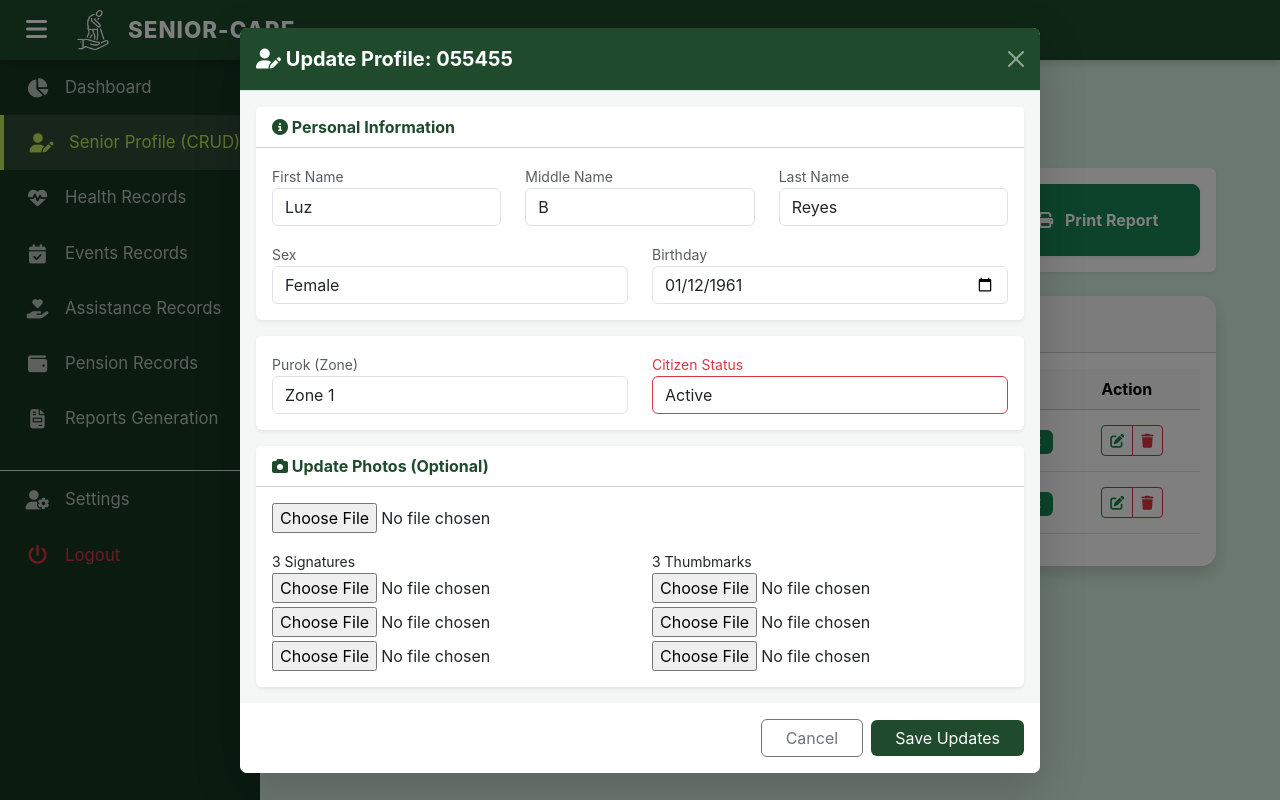
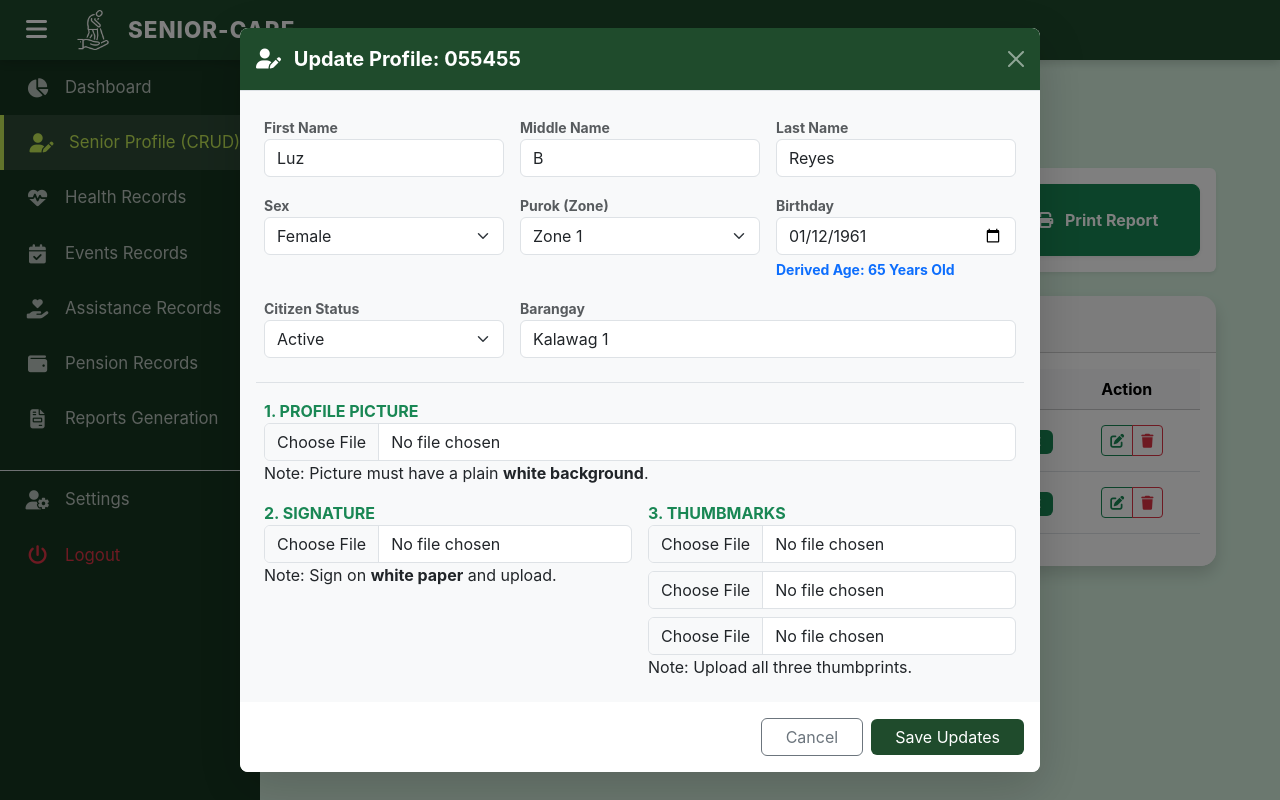
Before and after one commit to clemmarcella-IT/senoirCAre, a PHP site: page /profiling.php in a window 1280 px wide, after a click that opens the changed part. Run offline with PHP 8.4, Linux system fonts and the light colour scheme; a user stored in the database is signed in; data comes from the database, SQL or seed files in the repository; some libraries are stand-ins or nearby versions.

Commit message:
registration edit

```diff
--- a/admin/includes/senior_modals.php
+++ b/admin/includes/senior_modals.php
@@ -1,98 +1,95 @@
 <!-- EDIT MODAL FORM -->
 <div class="modal fade" id="edit_<?php echo $id; ?>" tabindex="-1" role="dialog" aria-hidden="true">
-    <div class="modal-dialog modal-lg modal-dialog-centered" role="document">
+    <div class="modal-dialog modal-lg modal-dialog-centered modal-dialog-scrollable" role="document">
         <div class="modal-content border-0 shadow-lg">
 
-            <!-- Modal Header -->
-            <div class="modal-header text-white" style="background-color: #1F4B2C;">
-                <h5 class="modal-title fw-bold"><i class="fa fa-user-edit mr-2"></i> Update Profile: <?php echo $id; ?></h5>
+            <!-- Modal Header: Matching Registration Style -->
+            <div class="modal-header text-white py-3" style="background-color: #1F4B2C;">
+                <h5 class="modal-title fw-bold"><i class="fa fa-user-edit me-2"></i> Update Profile: <?php echo $id; ?></h5>
                 <button type="button" class="btn-close btn-close-white" data-bs-dismiss="modal" aria-label="Close"></button>
             </div>
 
             <!-- Form Start -->
             <form role="form" method="POST" action="query_edit_senior.php?id=<?php echo $id; ?>" enctype="multipart/form-data">
-                <div class="modal-body" style="background-color: #f4f7f6;">
+                <div class="modal-body p-4" style="background-color: #f8f9fa;">
+                    <div class="row g-3">
 
-                    <!-- 1. Personal Information Card -->
-                    <div class="card border-0 shadow-sm mb-3 rounded-lg">
-                        <div class="card-header bg-white fw-bold" style="color: #1F4B2C;">
-                            <i class="fa fa-info-circle mr-1"></i> Personal Information
-                        </div>
-                        <div class="card-body">
-                            <div class="row">
+                        <!-- Row 1: Names -->
                         <div class="col-md-4">
-                                    <label class="small text-muted font-weight-bold">First Name</label>
+                            <label class="small fw-bold text-muted">First Name</label>
                             <input type="text" name="fname" class="form-control" value="<?php echo $row['FirstName']; ?>" required>
                         </div>
                         <div class="col-md-4">
-                                    <label class="small text-muted font-weight-bold">Middle Name</label>
+                            <label class="small fw-bold text-muted">Middle Name</label>
                             <input type="text" name="mi" class="form-control" value="<?php echo $row['MiddleName']; ?>">
                         </div>
                         <div class="col-md-4">
-                                    <label class="small text-muted font-weight-bold">Last Name</label>
+                            <label class="small fw-bold text-muted">Last Name</label>
                             <input type="text" name="lname" class="form-control" value="<?php echo $row['LastName']; ?>" required>
                         </div>
-                            </div>
-                            <div class="row mt-3">
-                                <div class="col-md-6">
-                                    <label class="small text-muted font-weight-bold">Sex</label>
-                                    <select name="sex" class="form-control" required>
+
+                        <!-- Row 2: Sex, Purok, Birthday with Live Age -->
+                        <div class="col-md-4">
+                            <label class="small fw-bold text-muted">Sex</label>
+                            <select name="sex" class="form-select" required>
                                 <option value="Male" <?php if($row['Sex']=='Male') echo 'selected'; ?>>Male</option>
                                 <option value="Female" <?php if($row['Sex']=='Female') echo 'selected'; ?>>Female</option>
                             </select>
                         </div>
-                                <div class="col-md-6">
-                                    <label class="small text-muted font-weight-bold">Birthday</label>
-                                    <input type="date" name="bday" class="form-control" value="<?php echo $row['Birthday']; ?>" required>
-                                </div>
-                            </div>
-                        </div>
-                    </div>
-
-                    <!-- 2. Address & Status Card -->
-                    <div class="card border-0 shadow-sm mb-3 rounded-lg">
-                        <div class="card-body">
-                            <div class="row">
-                                <div class="col-md-6">
-                                    <label class="small text-muted font-weight-bold">Purok (Zone)</label>
-                                    <select name="purok" class="form-control" required>
+                        <div class="col-md-4">
+                            <label class="small fw-bold text-muted">Purok (Zone)</label>
+                            <select name="purok" class="form-select" required>
                                 <?php for($i=1; $i<=6; $i++): ?>
                                     <option value="Zone <?php echo $i; ?>" <?php if($row['Purok']=="Zone $i") echo 'selected'; ?>>Zone <?php echo $i; ?></option>
                                 <?php endfor; ?>
                             </select>
                         </div>
-                                <div class="col-md-6">
-                                    <label class="small text-danger font-weight-bold">Citizen Status</label>
-                                    <select name="status" class="form-control border-danger font-weight-bold">
+
+                        <?php
+                            // Calculate existing age via PHP for initial modal load
+                            $currentAge = date_diff(date_create($row['Birthday']), date_create('today'))->y;
+                        ?>
+                        <div class="col-md-4">
+                            <label class="small fw-bold text-muted">Birthday</label>
+                            <!-- Note the dynamic ID and the parameter in calculateAge() -->
+                            <input type="date" name="bday" id="bdayInput_<?php echo $id; ?>" class="form-control" value="<?php echo $row['Birthday']; ?>" onchange="calculateAge('<?php echo $id; ?>')" required>
+                            <div id="ageDisplay_<?php echo $id; ?>" class="mt-1 text-primary fw-bold small">Derived Age: <?php echo $currentAge; ?> Years Old</div>
+                        </div>
+
+                        <!-- Row 3: Status and Barangay -->
+                        <div class="col-md-4">
+                            <label class="small fw-bold text-muted">Citizen Status</label>
+                            <select name="status" class="form-select">
                                 <option value="active" <?php if($row['CitezenStatus']=='active') echo 'selected'; ?>>Active</option>
                                 <option value="inactive" <?php if($row['CitezenStatus']=='inactive') echo 'selected'; ?>>Inactive</option>
                             </select>
                         </div>
-                            </div>
-                        </div>
+                        <div class="col-md-8">
+                            <label class="small fw-bold text-muted">Barangay</label>
+                            <input type="text" class="form-control" value="<?php echo $row['Barangay']; ?>" readonly>
                         </div>
 
-                    <!-- 3. Photo Updates Card -->
-                    <div class="card border-0 shadow-sm rounded-lg">
-                        <div class="card-header bg-white fw-bold" style="color: #1F4B2C;">
-                            <i class="fa fa-camera mr-1"></i> Update Photos (Optional)
+                        <!-- Row 4: Profile Picture -->
+                        <div class="col-12 mt-4 border-top pt-3">
+                            <label class="fw-bold text-success">1. PROFILE PICTURE</label>
+                            <input type="file" name="pic" class="form-control" accept="image/*">
+                            <div class="upload-instruction">Note: Picture must have a plain <strong>white background</strong>.</div>
                         </div>
-                        <div class="card-body">
-                            <input type="file" name="pic" class="form-control-file mb-3" accept="image/*">
-                            <div class="row">
-                                <div class="col-md-6">
-                                    <label class="small font-weight-bold">3 Signatures</label>
-                                    <input type="file" name="sig1" class="form-control-file mb-1">
-                                    <input type="file" name="sig2" class="form-control-file mb-1">
-                                    <input type="file" name="sig3" class="form-control-file">
+
+                        <!-- Row 5: Signature & Thumbmarks (Stacked vertically) -->
+                        <div class="col-md-6 mt-3">
+                            <label class="fw-bold text-success">2. SIGNATURE</label>
+                            <input type="file" name="sig1" class="form-control">
+                            <div class="upload-instruction">Note: Sign on <strong>white paper</strong> and upload.</div>
                         </div>
-                                <div class="col-md-6">
-                                    <label class="small font-weight-bold">3 Thumbmarks</label>
-                                    <input type="file" name="thumb1" class="form-control-file mb-1">
-                                    <input type="file" name="thumb2" class="form-control-file mb-1">
-                                    <input type="file" name="thumb3" class="form-control-file">
-                                </div>
-                            </div>
+
+                        <div class="col-md-6 mt-3">
+                            <label class="fw-bold text-success">3. THUMBMARKS</label>
+                            <!-- Stacked vertically with mb-2 spacing -->
+                            <input type="file" name="thumb1" class="form-control mb-2">
+                            <input type="file" name="thumb2" class="form-control mb-2">
+                            <input type="file" name="thumb3" class="form-control">
+                            <div class="upload-instruction">Note: Upload all three thumbprints.</div>
                         </div>
                     </div>
                 </div>
@@ -116,7 +113,6 @@
             </div>
             <div class="modal-body text-center p-4">
                 <p>Are you sure you want to delete the profile of:</p>
-                <!-- REMOVED strtoupper HERE -->
                 <h4 class="font-weight-bold text-dark"><?php echo $row['LastName'].", ".$row['FirstName']; ?></h4>
                 <p class="text-danger small">This action is permanent.</p>
             </div>
--- a/admin/view_senior_details.php
+++ b/admin/view_senior_details.php
@@ -81,11 +81,9 @@ $age = $bday->diff($today)->y;
                     <h5 class="fw-bold border-bottom pb-2 mb-3 mt-5 text-success">Documentary Verifications</h5>
                     <div class="row g-3 text-center">
                         <div class="col-6">
-                            <label class="small text-muted fw-bold mb-2">3 SIGNATURES</label>
+                            <label class="small text-muted fw-bold mb-2">SIGNATURE</label>
                             <div class="d-flex justify-content-center">
-                                <img src="../uploads/<?php echo $data['SignaturePicture1']; ?>" class="doc-img rounded">
-                                <img src="../uploads/<?php echo $data['SignaturePicture2']; ?>" class="doc-img rounded">
-                                <img src="../uploads/<?php echo $data['SignaturePicture3']; ?>" class="doc-img rounded">
+                                <img src="../uploads/<?php echo $data['SignaturePicture']; ?>" class="doc-img rounded">
                             </div>
                         </div>
                         <div class="col-6">
--- a/user/register.php
+++ b/user/register.php
@@ -68,10 +68,8 @@
                             </div>
 
                             <div class="col-md-6 mt-3">
-                                <label class="fw-bold text-success">2. THREE (3) SIGNATURES</label>
-                                <input type="file" class="form-control mb-1" name="sig1" required/>
-                                <input type="file" class="form-control mb-1" name="sig2" required/>
-                                <input type="file" class="form-control" name="sig3" required/>
+                                <label class="fw-bold text-success">2. SIGNATURES</label>
+                                <input type="file" class="form-control" name="sig1" required/>
                                 <div class="upload-instruction">Note: Sign on <strong>white paper</strong>, take a picture and upload.</div>
                             </div>
 
```
Also changed, not shown: admin/js/calculateAge.js (added, +29 -0 lines), admin/query_add_senior.php (+4 -6 lines), admin/query_edit_senior.php (+5 -9 lines), admin/register_senior.php (+38 -20 lines), user/add_query_senior.php (+4 -22 lines). Lines whose indentation alone changed are shown as unchanged.
